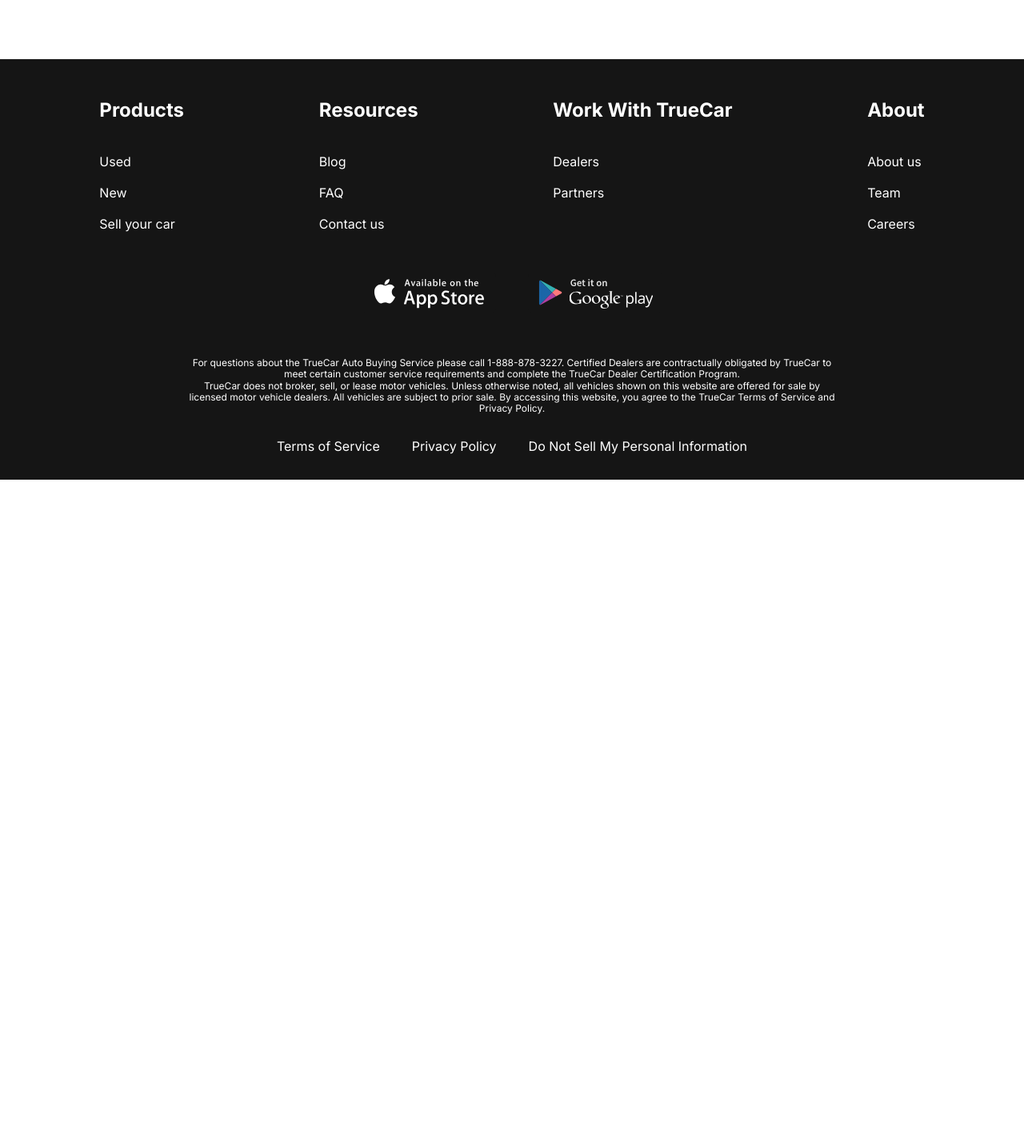
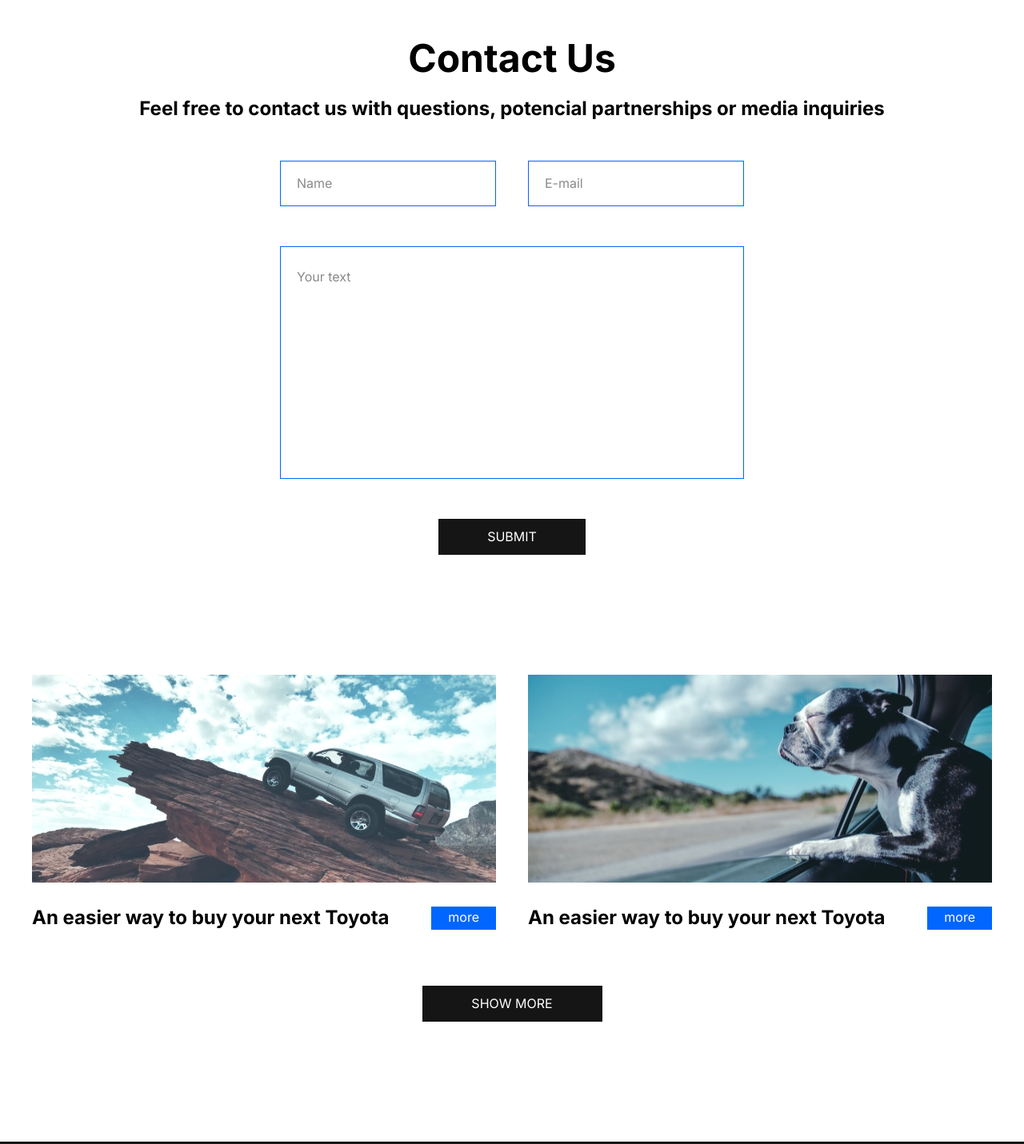
Before and after one commit to VadymStukalov/lease-car, a website: page app/contacts.html in a window 1280 px wide. Shown: the part 200-1631 px from the top of the page at 80% size. Before the commit the page ends 800 px from the top, so only its background shows below. Drawn offline with Linux system fonts and the light colour scheme.

Commit message:
contacts page done

```diff
--- a/app/contacts.html
+++ b/app/contacts.html
@@ -36,14 +36,64 @@
                   <a class="menu__list-link" href="#">LEASE VS BUY</a>
                 </li>
                 <li class="menu__list-item">
-                  <a class="menu__list-link" href="#">CONTACT US</a>
+                  <a class="menu__list-link menu__list-link--active" href="#"
+                    >CONTACT US</a
+                  >
                 </li>
               </ul>
             </nav>
           </div>
         </div>
       </header>
-      <main class="main"></main>
+      <main class="main">
+        <section class="contacts">
+          <div class="container">
+            <h2 class="section-title contacts__title">Contact Us</h2>
+            <p class="contacts__text">
+              Feel free to contact us with questions, potencial partnerships or
+              media inquiries
+            </p>
+            <form class="form" action="#">
+              <input class="form__input" type="text" placeholder="Name" />
+              <input class="form__input" type="email" placeholder="E-mail" />
+              <textarea
+                class="form__textarea"
+                placeholder="Your text"
+              ></textarea>
+              <button class="form__btn" type="submit">SUBMIT</button>
+            </form>
+          </div>
+        </section>
+        <section class="blog">
+          <div class="container">
+            <div class="blog__items">
+              <div class="blog__item">
+                <img
+                  class="blog__item-img"
+                  src="images/blog-1.jpeg"
+                  alt="image blog"
+                />
+                <h4 class="blog__item-title">
+                  An easier way to buy your next Toyota
+                </h4>
+                <a class="blog__item-link" href="#">more</a>
+              </div>
+              <div class="blog__item">
+                <img
+                  class="blog__item-img"
+                  src="images/blog-2.jpeg"
+                  alt="image blog"
+                />
+                <h4 class="blog__item-title">
+                  An easier way to buy your next Toyota
+                </h4>
+                <a class="blog__item-link" href="#">more</a>
+              </div>
+            </div>
+            <a class="showmore-link">SHOW MORE</a>
+          </div>
+        </section>
+      </main>
       <footer class="footer">
         <div class="container">
           <nav class="footer__menu">
--- /dev/null
+++ b/app/scss/_contacts.scss
@@ -0,0 +1,104 @@
+.contacts {
+  padding: 100px 0 150px;
+  &__title {
+    margin-bottom: 20px;
+  }
+  &__text {
+    margin-bottom: 50px;
+    text-align: center;
+    font-size: 24px;
+    font-weight: 700;
+  }
+}
+
+.form {
+  max-width: 580px;
+  margin: 0 auto;
+  display: flex;
+  justify-content: space-between;
+  flex-wrap: wrap;
+  &__input {
+    width: 270px;
+    padding: 18px 20px;
+    border: 1px solid rgb(0, 102, 255);
+    margin-bottom: 50px;
+    font-family: "Inter", sans-serif;
+    font-size: 16px;
+    font-weight: 400;
+    line-height: 1.2;
+  }
+  &__input::placeholder,
+  &__textarea::placeholder {
+    font-family: "Inter", sans-serif;
+    font-size: 16px;
+    font-weight: 400;
+    line-height: 1.2;
+    color: rgba(21, 21, 21, 0.5);
+  }
+  &__textarea {
+    width: 100%;
+    resize: none;
+    padding: 28px 20px;
+    border: 1px solid rgb(0, 102, 255);
+    min-height: 291px;
+    font-family: "Inter", sans-serif;
+    font-size: 16px;
+    font-weight: 400;
+    line-height: 1.2;
+    margin-bottom: 50px;
+  }
+  &__btn {
+    text-align: center;
+    margin: 0 auto;
+    border: none;
+    background: rgb(21, 21, 21);
+    padding: 13px 61px;
+    color: #fff;
+    text-transform: uppercase;
+    font-family: "Inter", sans-serif;
+    font-size: 16px;
+    font-weight: 400;
+    line-height: 1.2;
+  }
+}
+
+.blog {
+  padding-bottom: 150px;
+  &__items {
+    display: flex;
+    gap: 40px;
+  }
+  &__item {
+    display: flex;
+    justify-content: space-between;
+    flex-wrap: wrap;
+    margin-bottom: 70px;
+  }
+  &__item-img {
+    margin-bottom: 30px;
+  }
+  &__item-title {
+    font-size: 24px;
+    font-weight: 700;
+  }
+  &__item-link {
+    padding: 4px 21px;
+    background-color: #0066ff;
+    color: #fff;
+  }
+  .showmore-link {
+    text-align: center;
+    margin: 0 auto;
+    border: none;
+    background: rgb(21, 21, 21);
+    padding: 13px 61px;
+    color: #fff;
+    text-transform: uppercase;
+    font-family: "Inter", sans-serif;
+    font-size: 16px;
+    font-weight: 400;
+    line-height: 1.2;
+    width: 225px;
+    display: block;
+  }
+}
--- a/app/scss/_header.scss
+++ b/app/scss/_header.scss
@@ -10,7 +10,7 @@
   &-main {
     background-color: transparent;
     position: absolute;
-    z-index: 5;
+    z-index: 6;
     left: 0;
     right: 0;
   }
@@ -25,17 +25,6 @@
   }
 }
 
-.header__inner {
+.menu__list-link--active {
+  color: rgb(0, 102, 255);
 }
-.logo {
-}
-.logo__img {
-}
-.menu {
-}
-.menu__list {
-}
-.menu__list-item {
-}
-.menu__list-link {
-}
--- a/app/scss/_important.scss
+++ b/app/scss/_important.scss
@@ -22,18 +22,3 @@
   &__item-text {
   }
 }
-
-.section-title {
-}
-.important__title {
-}
-.important__text {
-}
-.important__list {
-}
-.important__item {
-}
-.important__img {
-}
-.important__item-text {
-}
--- a/app/scss/style.scss
+++ b/app/scss/style.scss
@@ -11,3 +11,4 @@
 @import "how-does";
 @import "video";
 @import "important";
+@import "contacts";
```
Also changed, not shown: app/css/style.min.css, app/images/blog-1.jpeg (added), app/images/blog-2.jpeg (added).
